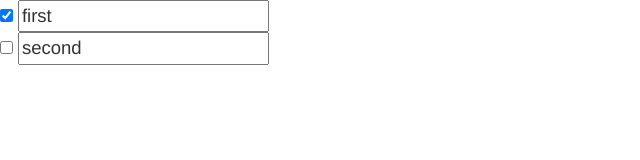
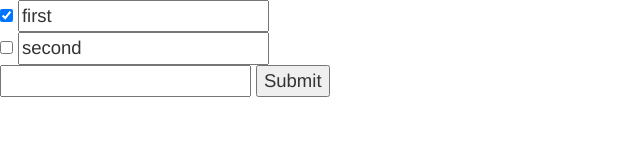
Before and after one commit to poorani11/todo, a plain HTML site: page index.html in a window 1280 px wide. Shown: the whole page, without its empty margins (0-640 px from the left). Drawn offline with nearby package versions, Linux system fonts and the light colour scheme.

Commit message:
Adding a model to add a new task

```diff
--- a/app.js
+++ b/app.js
@@ -7,4 +7,7 @@ todoApp.controller('homeController', ['$scope', function($scope){
         {done:true,text:'first'},
         {done:false,text:'second'}
     ];
+    $scope.addTodo = function(){
+
+    };
 }]);
--- a/index.html
+++ b/index.html
@@ -25,5 +25,9 @@
         <input type="checkbox" ng-model="todo.done" />
         <input type="text" ng-model="todo.text"/>
     </div>
+    <form ng-submit="addTodo()">
+        <input type="text" ng-model="todoText" />
+        <input type="submit" />
+    </form>
 </body>
 </html>
```
